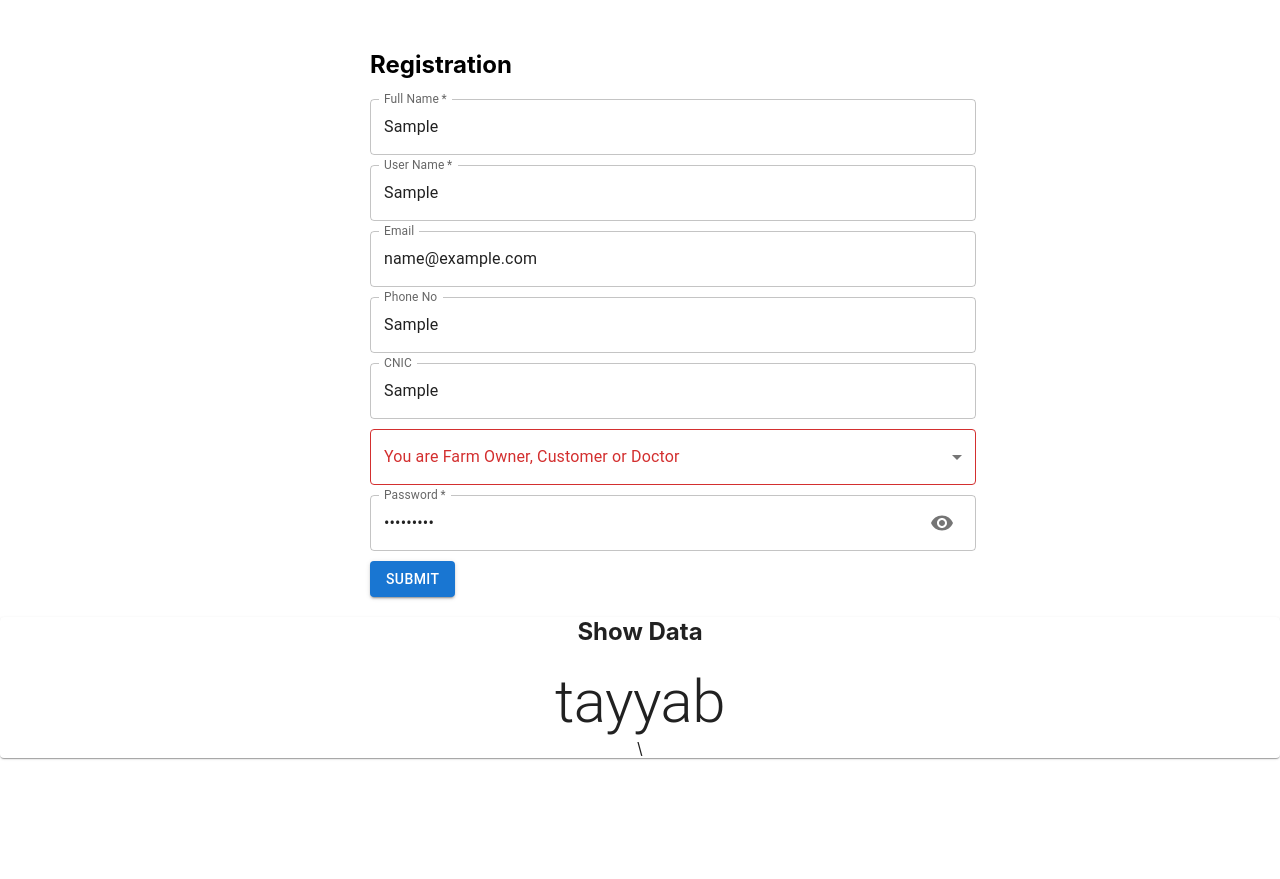
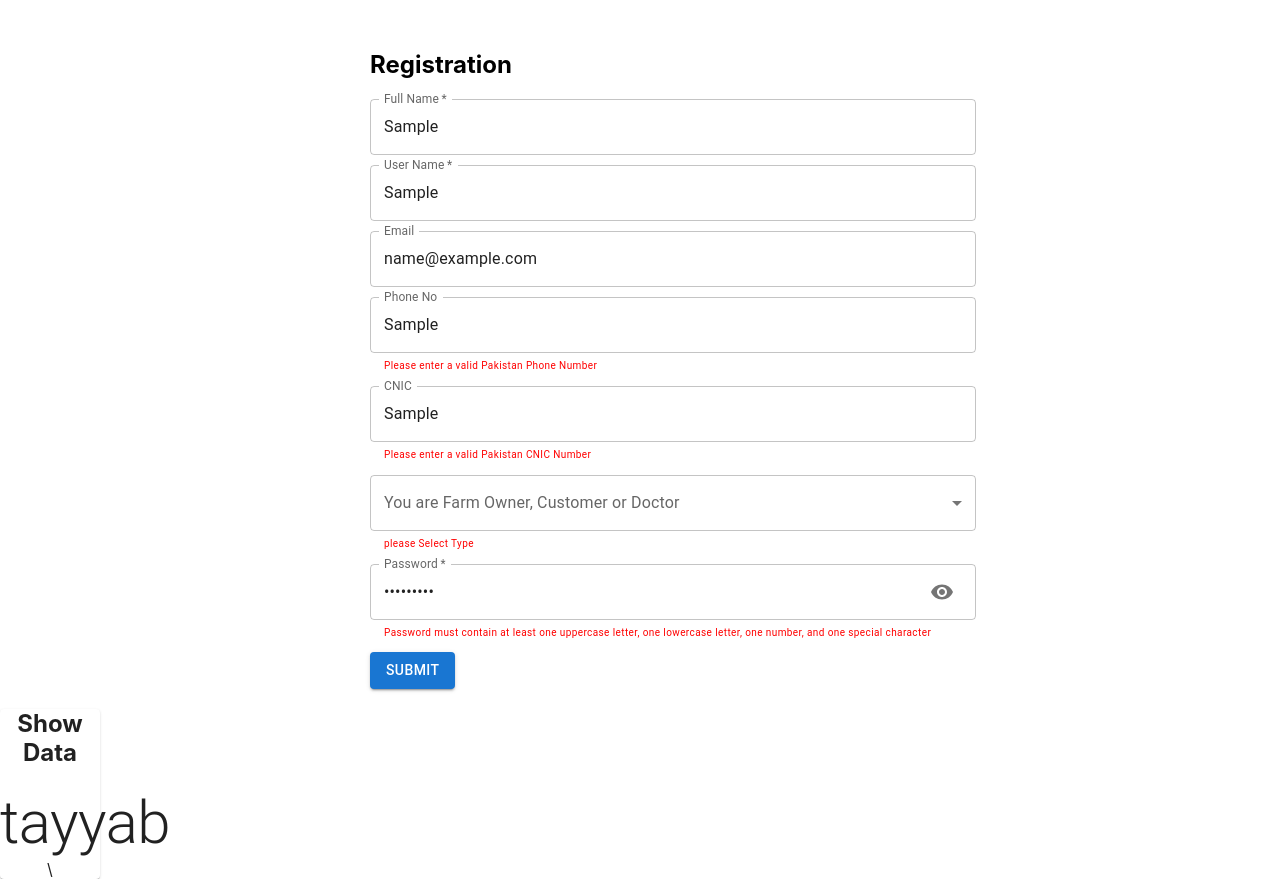
Before and after one commit to ABOBAKAR-IT/learn-form-validation-using-formic-and-yup, a React (Create React App) app: page / in a window 1280 px wide. Both pictures are taken after typing "Sample", "Sample", "name@example.com", "Sample", "Sample", "Sample123" into the empty fields and a click on the button "SUBMIT". Before the commit the page ends 800 px from the top, so only its background shows below. Built offline with nearby package versions, Linux system fonts and the light colour scheme.

Commit message:
Form Handling and Validation done

```diff
--- a/src/App.js
+++ b/src/App.js
@@ -3,7 +3,7 @@ import Dispaly from './Componenet/Display';
 import Registration from './Componenet/Registration';
 function App() {
   return (
-    <div  style={{}}>
+    <div  style={{width:"100px"}}>
 
    <Registration />
    <Dispaly/>
--- a/src/Componenet/Registration.jsx
+++ b/src/Componenet/Registration.jsx
@@ -45,27 +45,36 @@ export default function Registration() {
         variant="outlined"
         value={values.full_name}
         onChange={handleChange}
+
         onBlur={handleBlur}
         placeholder="RANA ABOBAKAR"
+        // error={errors.full_name&&touched.full_name}
+        helperText={errors.full_name && touched.full_name ? (
+          <small style={{color:"red"}}>{errors.full_name}</small>
+        ) : null}
         required
         style={{
           paddingBottom: "10px",
           paddingRight: "10px",
           width: "60ch",
         }}
-        error={errors.full_name}
       />
 
       <TextField
         id="outlined-basic"
         name="user_name"
-        error={errors.user_name}
+       // error={errors.user_name&&touched.user_name}
+         helperText={errors.user_name && touched.user_name ? (
+          <small style={{color:"red"}}>{errors.user_name}</small>
+        ) : null}
+
         label="User Name"
         variant="outlined"
         placeholder="abobakar-it"
         required
         value={values.user_name}
         onChange={handleChange}
+        onBlur={handleBlur}
         style={{
           paddingBottom: "10px",
           paddingRight: "10px",
@@ -77,11 +86,15 @@ export default function Registration() {
         id="outlined-basic"
         name="email"
         label="Email"
-        error={errors.email}
+        // error={errors.email&&touched.email}
+        helperText={errors.email && touched.email ? (
+          <small style={{color:"red"}}>{errors.email}</small>
+        ) : null}
         variant="outlined"
         placeholder="example@gmail.com"
         value={values.email}
         onChange={handleChange}
+        onBlur={handleBlur}
         style={{
           paddingBottom: "10px",
           paddingRight: "10px",
@@ -92,9 +105,13 @@ export default function Registration() {
         id="outlined-basic"
         name="phone_no"
         label="Phone No"
-        error={errors.phone_no}
+        // error={errors.phone_no&&touched.phone_no}
+        helperText={errors.phone_no && touched.phone_no ? (
+          <small style={{color:"red"}}>{errors.phone_no}</small>
+        ) : null}
         variant="outlined"
         placeholder="03147593927"
+        onBlur={handleBlur}
         value={values.phone_no}
         onChange={handleChange}
         style={{
@@ -107,8 +124,14 @@ export default function Registration() {
         id="outlined-select-currency"
         label="CNIC"
         name="cnic"
-        error={errors.cnic}
+
+        // error={errors.cnic&&touched.cnic}
+        helperText={errors.cnic && touched.cnic ? (
+          <small style={{color:"red"}}>{errors.cnic}</small>
+        ) : null}
         value={values.cnic}
+        onBlur={handleBlur}
+
         onChange={handleChange}
         style={{
           width: "60ch",
@@ -120,10 +143,16 @@ export default function Registration() {
       ></TextField>
       <TextField
         select
+        onBlur={handleBlur}
+
         id="outlined-select-currency"
         label="You are Farm Owner, Customer or Doctor"
         name="type"
-        error={errors.type}
+       // error={errors.type&&touched.type}
+       helperText={errors.type && touched.type ? (
+        <small style={{color:"red"}}>{errors.type}</small>
+      ) : null}
+
         value={values.type}
         onChange={handleChange}
         style={{
@@ -147,8 +176,14 @@ export default function Registration() {
       <TextField
         id="outlined-basic"
         name="password"
+        onBlur={handleBlur}
+
         label="Password"
-        error={errors.password}
+       // error={errors.password&&touched.password}
+
+       helperText={errors.password && touched.password ? (
+        <small style={{color:"red"}}>{errors.password}</small>
+      ) : null}
         variant="outlined"
         placeholder="password"
         required
--- a/src/Schemas/index.js
+++ b/src/Schemas/index.js
@@ -1,11 +1,22 @@
 import * as Yup from "yup";
+const phoneRegExp = /^(\+92)?(0)?(3)[0-9]{9}$/;
+const cnicRegExp = /^[0-7]{5}-[0-9]{7}-[0-9]{1}$/;
+//const phoneRegExp = /^(03)[0-9]{9}$/;
 
 export const RegistrationSchema=Yup.object({
-    full_name:Yup.string().required("Please enter your name"),
-    user_name:Yup.string().required("Please enter your name"),
-    phone_no:Yup.string().required("Please enter your name"),
-    type:Yup.string().required("please Select type"),
-    cnic:Yup.string().required("Please enter your name"),
-    email: Yup.string().email().required("Please enter your email"),
-  password: Yup.string().required("Please enter your password"),
+    full_name:Yup.string().min(2).max(25).required("Please enter your Full Name"),
+    user_name:Yup.string().min(2).max(10).matches(/^[a-zA-Z]/, "Username must start with a letter")
+    .required("Username is required"),
+    phone_no:Yup.string().matches(phoneRegExp, 'Please enter a valid Pakistan Phone Number')
+    .required('Phone Number is required'),
+    type:Yup.string().required("please Select Type"),
+    cnic:Yup.string().matches(cnicRegExp, 'Please enter a valid Pakistan CNIC Number')
+    .required('CNIC number is required'),
+    email: Yup.string().email().required("Please enter your Email"),
+  password: Yup.string().min(8, "Password must be at least 8 characters long")
+  .matches(
+    /^(?=.*[a-z])(?=.*[A-Z])(?=.*[0-9])(?=.*[!@#$%^&*])/,
+    "Password must contain at least one uppercase letter, one lowercase letter, one number, and one special character"
+  )
+  .required("Password is required"),
 })
```
